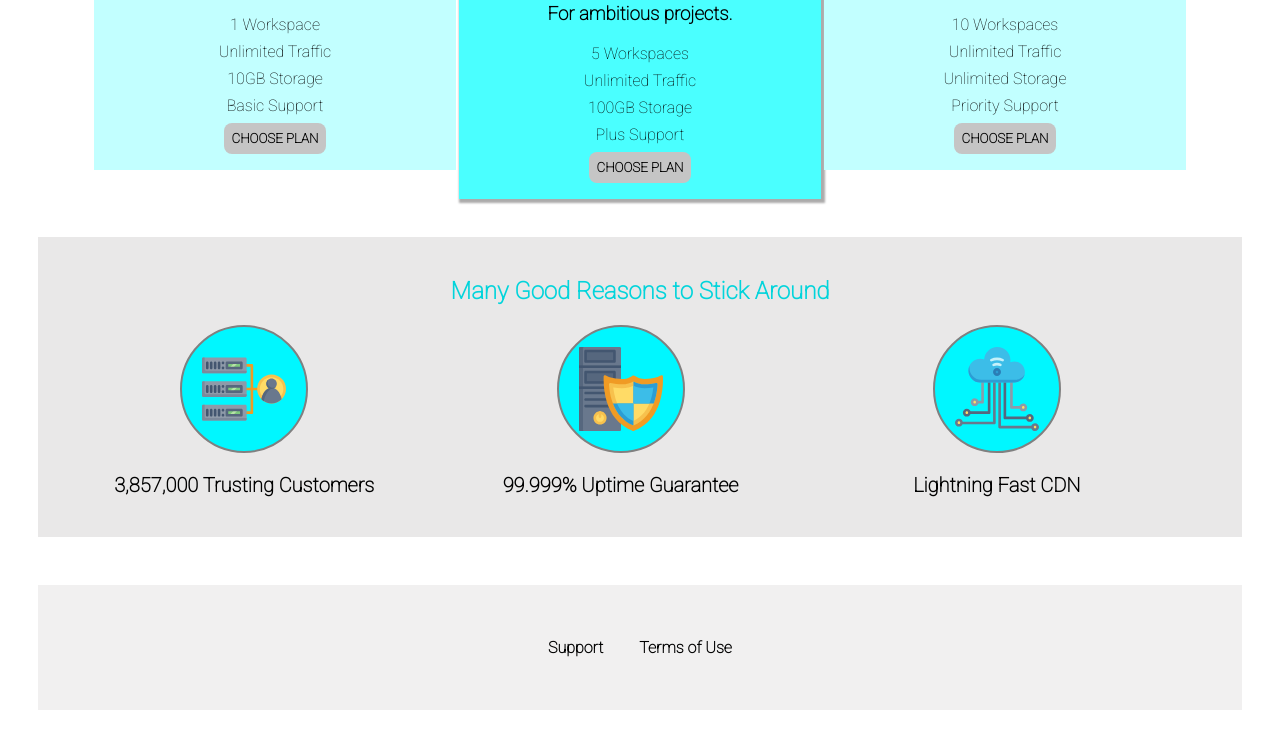
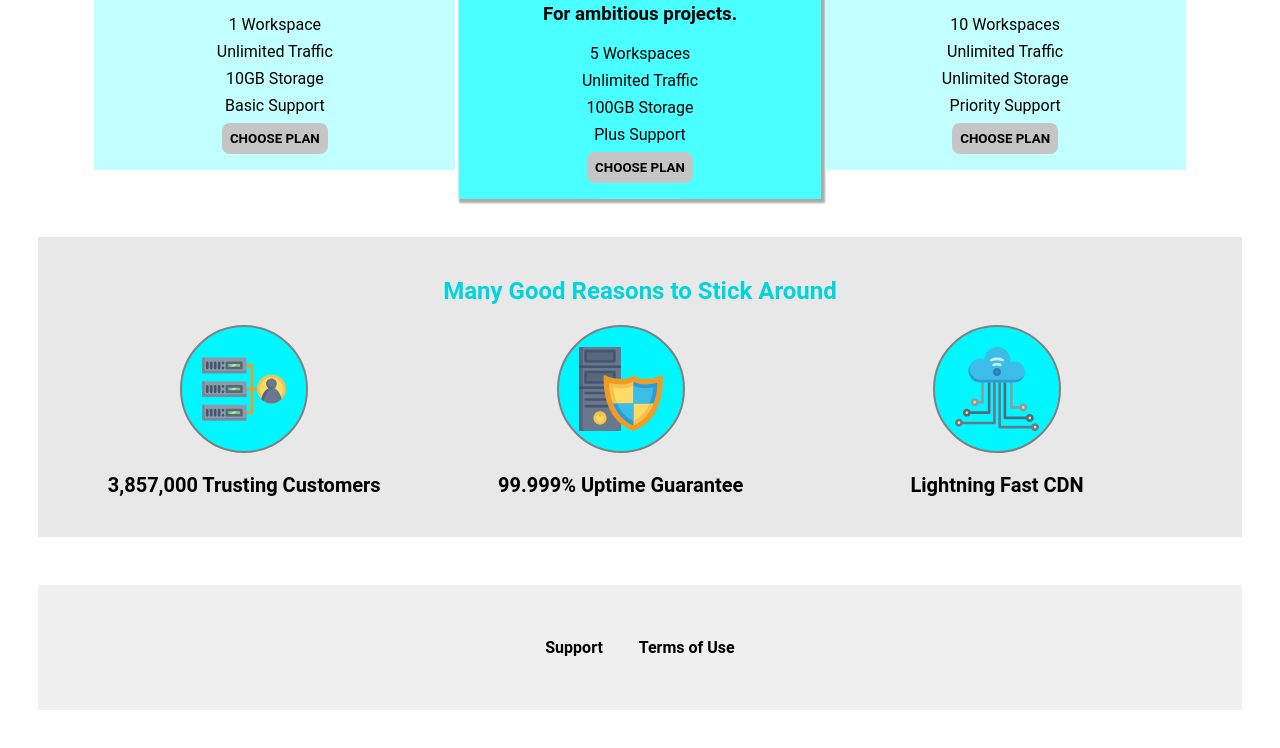
Before and after one commit to Nivethitha-1112/CSS, a plain HTML site: page index.html in a window 1280 px wide. Shown: the part 980-1728 px from the top of the page. Drawn offline with Linux system fonts and the light colour scheme; files whose address does not match are found by name.

Commit message:
Update index.html

```diff
--- a/index.html
+++ b/index.html
@@ -7,7 +7,9 @@
     <meta name="viewport" content="width=device-width, initial-scale=1.0">
     <title>uHost</title>
     <link rel="shortcut icon" href="favicon.png">
-    <link href="https://fonts.googleapis.com/css2?family=Roboto:wght@100&display=swap" rel="stylesheet">
+    <!--<link rel="preconnect" href="https://fonts.googleapis.com">
+    <link rel="preconnect" href="https://fonts.gstatic.com" crossorigin>
+    <link href="https://fonts.googleapis.com/css2?family=Roboto:ital,wght@0,100;0,300;0,400;0,500;0,700;0,900;1,100;1,300;1,400;1,500;1,700;1,900&display=swap" rel="stylesheet">-->
     <link rel="stylesheet" href="shared.css">
     <link rel="stylesheet" href="main.css">
 </head>
```
